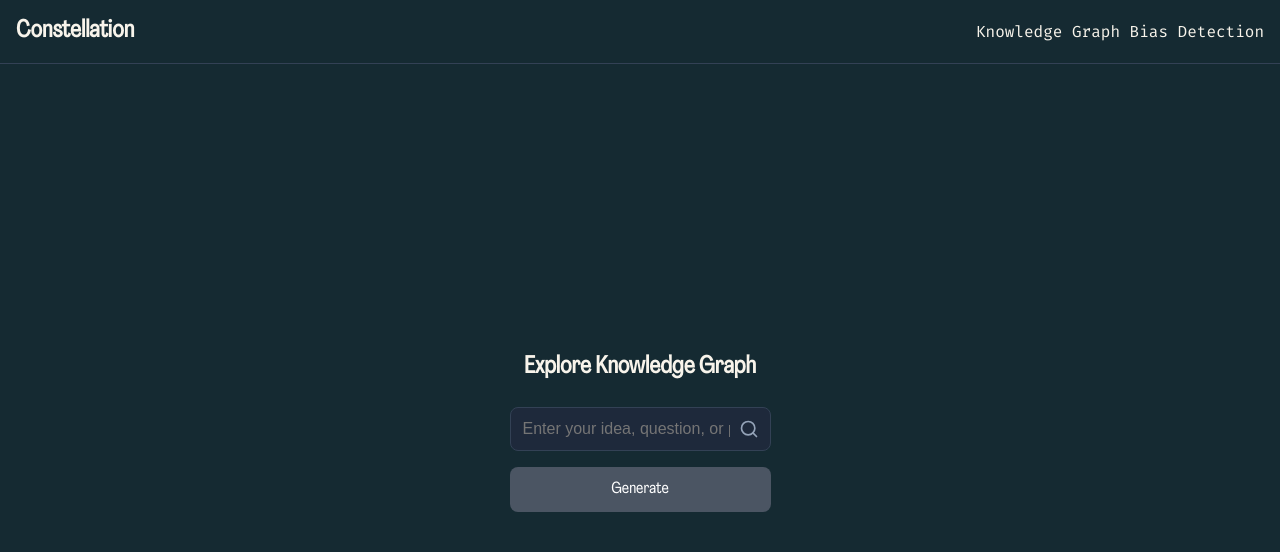
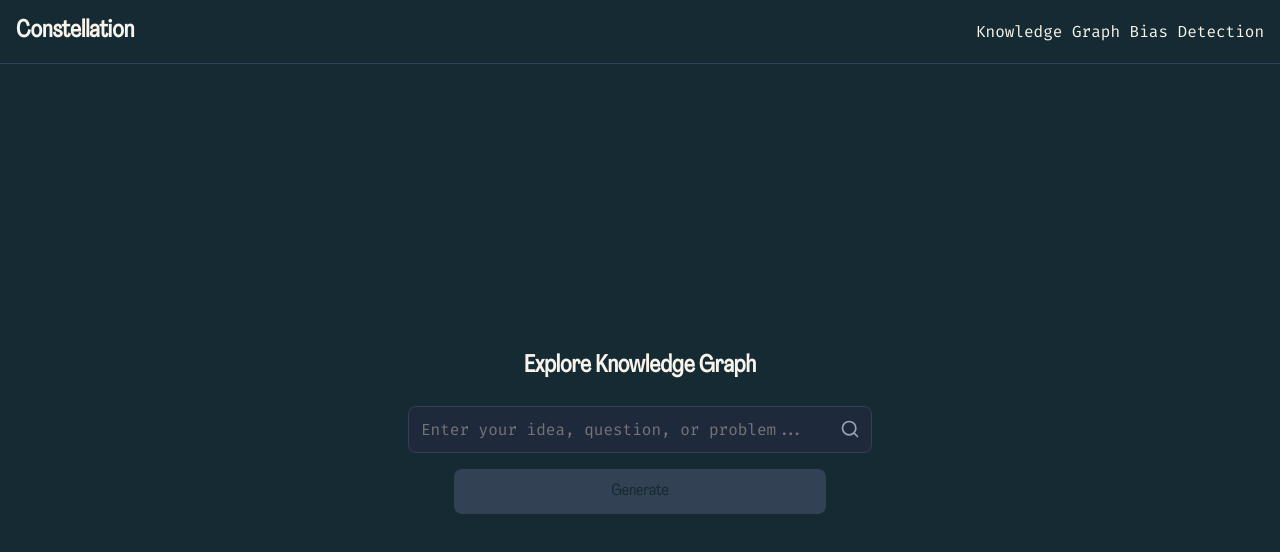
Before and after one commit to andrefoo/lahacks, a React (Vite) app: page / in a window 1280 px wide. Shown: the top 552 px of the page. Built offline with nearby package versions, Linux system fonts and the light colour scheme.

Commit message:
improved home page display

```diff
--- a/src/components/PromptInput.jsx
+++ b/src/components/PromptInput.jsx
@@ -19,13 +19,14 @@ const PromptInput = ({ onSubmit, isLoading }) => {
           <div className="input-wrapper">
             <input
               type="text"
-              placeholder="Enter your idea, question, or problem"
+              placeholder="Enter your idea, question, or problem..."
               value={prompt}
               onChange={(e) => setPrompt(e.target.value)}
               disabled={isLoading}
             />
             <Search className="search-icon" size={20} />
           </div>
+          <div className="button-wrapper">
             <button
               type="submit"
               disabled={isLoading || !prompt.trim()}
@@ -33,6 +34,7 @@ const PromptInput = ({ onSubmit, isLoading }) => {
             >
               {isLoading ? 'Generating...' : 'Generate'}
             </button>
+          </div>
         </form>
       </div>
     </div>
--- a/src/styles.css
+++ b/src/styles.css
@@ -13,6 +13,7 @@
   --secondary: #f8f4eb;
   --text: #152a32;
   --accent: #c9b5ff;
+  --turq-green: #00d47f;
   --dark-gray: #334155;
 }
 
@@ -111,29 +112,37 @@ button {
   align-items: center;
   justify-content: center;
   height: 100%;
-  padding: 1rem;
+  width: 100%;
+  padding: 2rem;
 }
 
 .prompt-card {
   width: 100%;
-  max-width: 32rem;
-  padding: 1.5rem;
+  max-width: 512px;
+  padding: 24px;
+  display: flex;
+  flex-direction: column;
+  align-items: center;
 }
 
 .prompt-card h2 {
   font-size: 1.5rem;
   text-align: center;
   margin-bottom: 1.5rem;
+  width: 100%;
 }
 
 .prompt-form {
   display: flex;
   flex-direction: column;
+  align-items: center;
   gap: 1rem;
+  width: 100%;
 }
 
 .input-wrapper {
   position: relative;
+  width: 100%;
 }
 
 .input-wrapper input {
@@ -144,6 +153,13 @@ button {
   border-radius: 0.5rem;
   color: white;
   font-size: 1rem;
+  font-family: 'Fira Code', sans-serif;
+}
+
+.button-wrapper {
+  display: flex;
+  justify-content: center;
+  width: 100%;
 }
 
 .input-wrapper .search-icon {
@@ -156,20 +172,24 @@ button {
 
 .generate-button {
   padding: 0.75rem;
-  background-color: #2563eb;
-  color: white;
+  background-color: var(--secondary);
+  color: var(--primary);
   border-radius: 0.5rem;
   font-size: 1rem;
   font-weight: 500;
   transition: background-color 0.2s;
+  width: 80%;
+  text-align: center;
 }
 
+
 .generate-button:hover {
-  background-color: #1d4ed8;
+  background-color: var(--accent);
+  color: var(--primary);
 }
 
 .generate-button:disabled {
-  background-color: #4b5563;
+  background-color: var(--dark-gray);
   cursor: not-allowed;
 }
 
```
Lines whose indentation alone changed are shown as unchanged.
